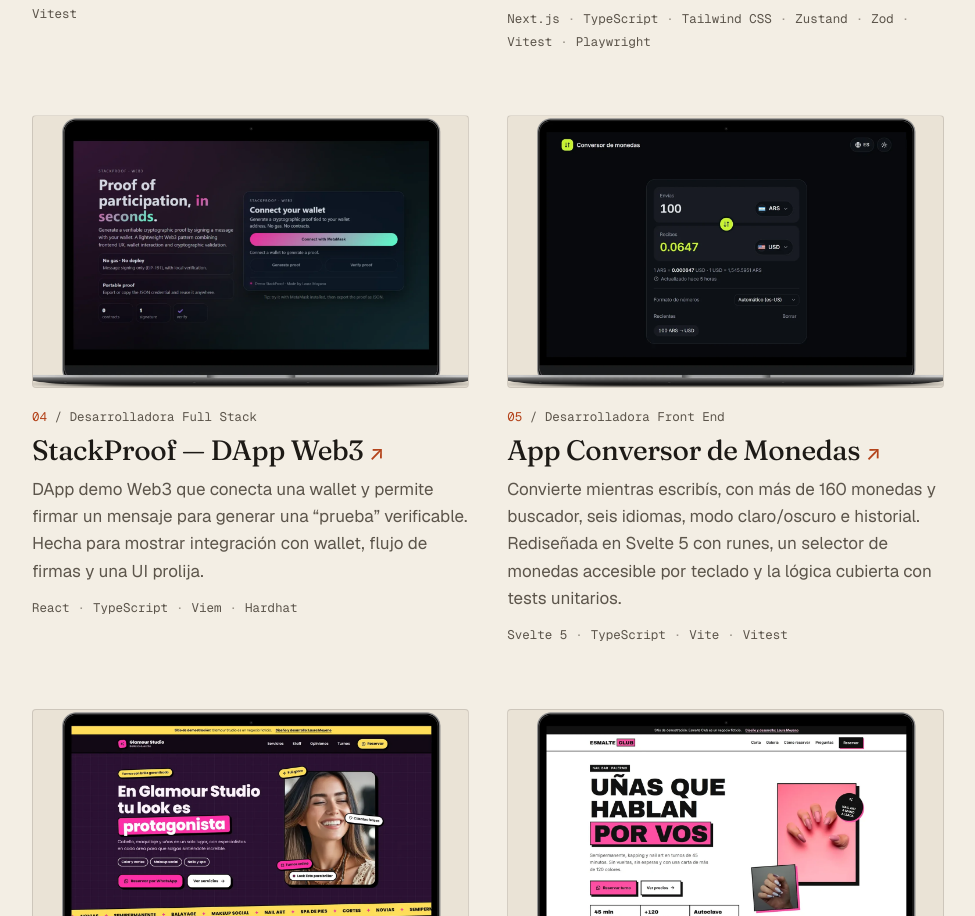
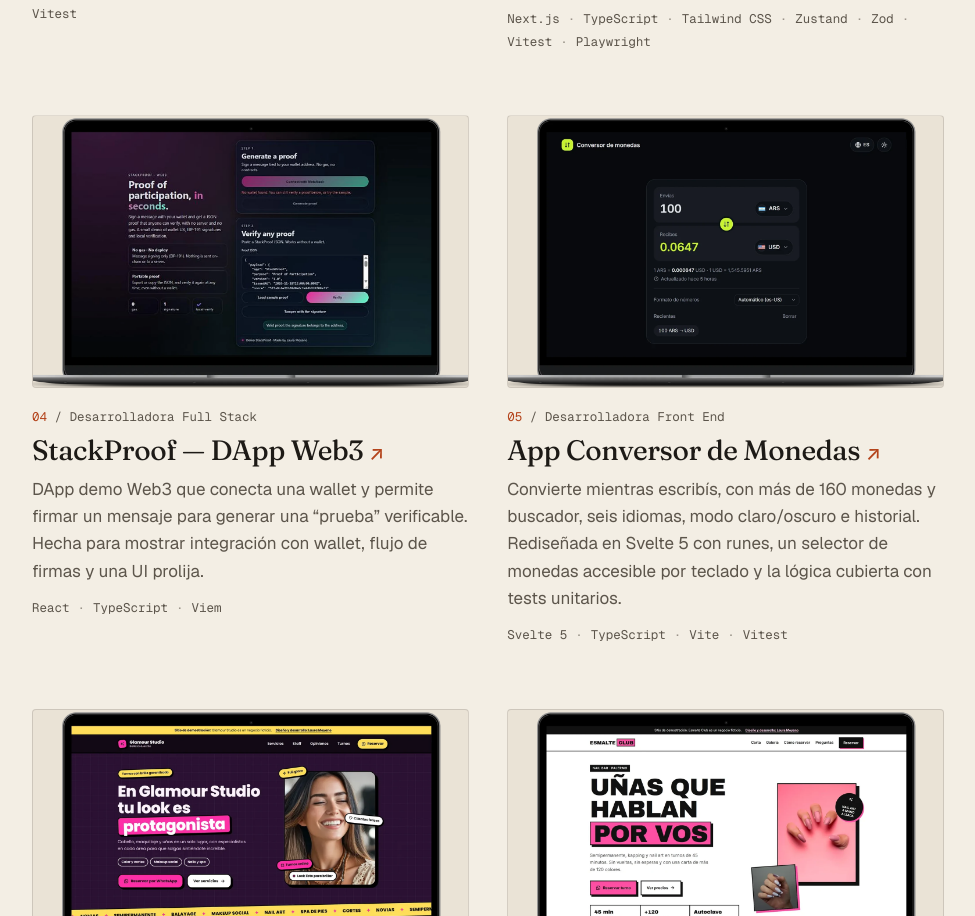
Before and after one commit to Laura-M-stack/laura-moyano-portfolio, a React (Vite) app: page / in a window 1280 px wide. Shown: the part 5568-6484 px from the top of the page, without its empty margins (268-1243 px from the left). Built offline with nearby package versions, Linux system fonts and the light colour scheme.

Commit message:
Update Recorte Estudio and StackProof cards: names, texts, captures and tags

```diff
--- a/src/data/profile.ts
+++ b/src/data/profile.ts
@@ -93,8 +93,8 @@ export const projects: ProjectEntry[] = [
   {
     id: 'stackproof',
     link: 'https://laura-m-stack.github.io/stackproof/',
-    image: 'projects/stackproof.webp',
-    tech: ['React', 'TypeScript', 'Viem', 'Hardhat']
+    image: 'projects/stackproof.webp?v=2',
+    tech: ['React', 'TypeScript', 'Viem']
   },
   {
     id: 'currency-converter',
```
Also changed, not shown: public/projects/stackproof.webp, 4 other files (tests, documents, lock files or other folders).
